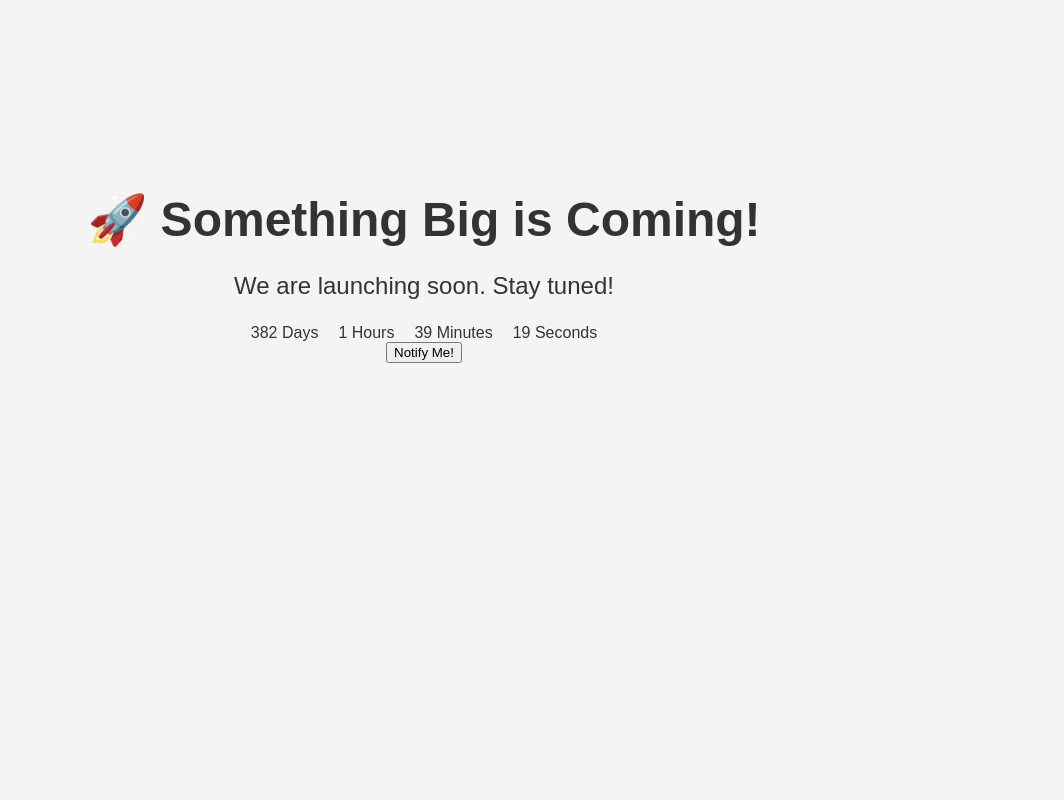
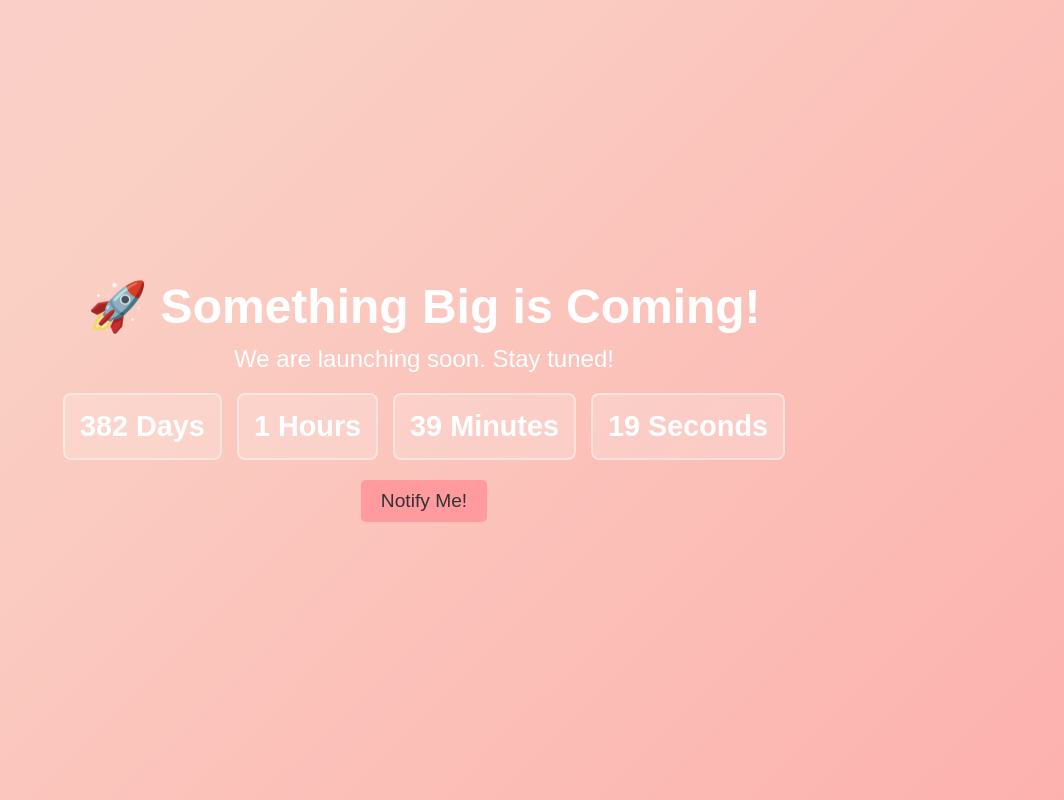
Before and after one commit to KumarThapa1/landiing_page_business, a plain HTML site: page index.html in a window 1280 px wide. Shown: the whole page, without its empty margins (216-1280 px from the left). Drawn offline with Linux system fonts and the light colour scheme.

Commit message:
Update styles.css

```diff
--- a/styles.css
+++ b/styles.css
@@ -1,33 +1,108 @@
-body {
-    font-family: Arial, sans-serif;
+* {
     margin: 0;
     padding: 0;
-    background-color: #f4f4f4;
+    box-sizing: border-box;
+}
+
+body {
+    font-family: 'Arial', sans-serif;
+    color: #fff;
     text-align: center;
-    color: #333;
+    height: 100vh;
+    display: flex;
+    justify-content: center;
+    align-items: center;
+    overflow: hidden;
+}
+
+/* Animated Background */
+.background {
+    position: fixed;
+    top: 0;
+    left: 0;
+    width: 100%;
+    height: 100%;
+    background: linear-gradient(-45deg, #ff9a9e, #fad0c4, #fbc2eb, #a6c1ee);
+    background-size: 400% 400%;
+    animation: gradient 10s ease infinite;
+    z-index: -1;
+}
+
+@keyframes gradient {
+    0% { background-position: 0% 50%; }
+    50% { background-position: 100% 50%; }
+    100% { background-position: 0% 50%; }
 }
 
 .container {
-    margin-top: 15%;
+    position: relative;
+    z-index: 2;
+    padding: 20px;
 }
 
 h1 {
-    font-size: 3em;
-    margin-bottom: 20px;
+    font-size: 3rem;
+    margin-bottom: 10px;
+    animation: fadeIn 2s;
 }
 
 p {
-    font-size: 1.5em;
+    font-size: 1.5rem;
+    margin-bottom: 20px;
+    animation: fadeIn 3s;
 }
 
 #countdown {
     display: flex;
     justify-content: center;
-    gap: 20px;
-    margin-top: 20px;
+    gap: 15px;
+    margin: 20px 0;
 }
 
-#countdown p {
-    font-size: 2em;
+.time-box {
+    background: rgba(255, 255, 255, 0.2);
+    border: 2px solid rgba(255, 255, 255, 0.4);
+    border-radius: 8px;
+    padding: 15px;
+    font-size: 1.8rem;
     font-weight: bold;
+    min-width: 100px;
+    transition: transform 0.3s ease;
 }
+
+.time-box:hover {
+    transform: scale(1.1);
+}
+
+/* Button Styling */
+.notify-btn {
+    padding: 10px 20px;
+    font-size: 1.2rem;
+    color: #333;
+    background-color: #ff9a9e;
+    border: none;
+    border-radius: 5px;
+    cursor: pointer;
+    transition: background-color 0.3s, transform 0.3s;
+}
+
+.notify-btn:hover {
+    background-color: #fbc2eb;
+    transform: scale(1.1);
+}
+
+/* Fade In Animation */
+@keyframes fadeIn {
+    from {
+        opacity: 0;
+        transform: translateY(-20px);
+    }
+    to {
+        opacity: 1;
+        transform: translateY(0);
+    }
+}
+
+.fade-in {
+    animation: fadeIn 2s ease-out;
+}
```
